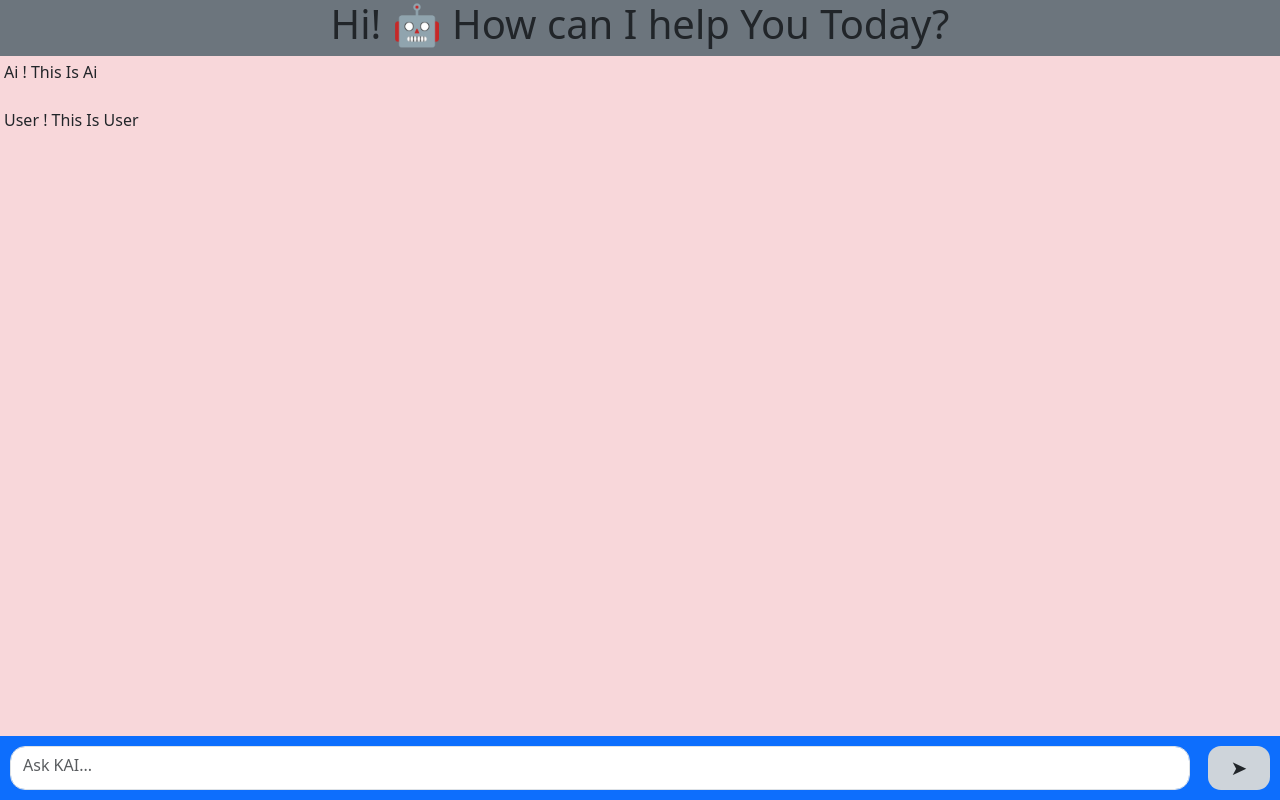
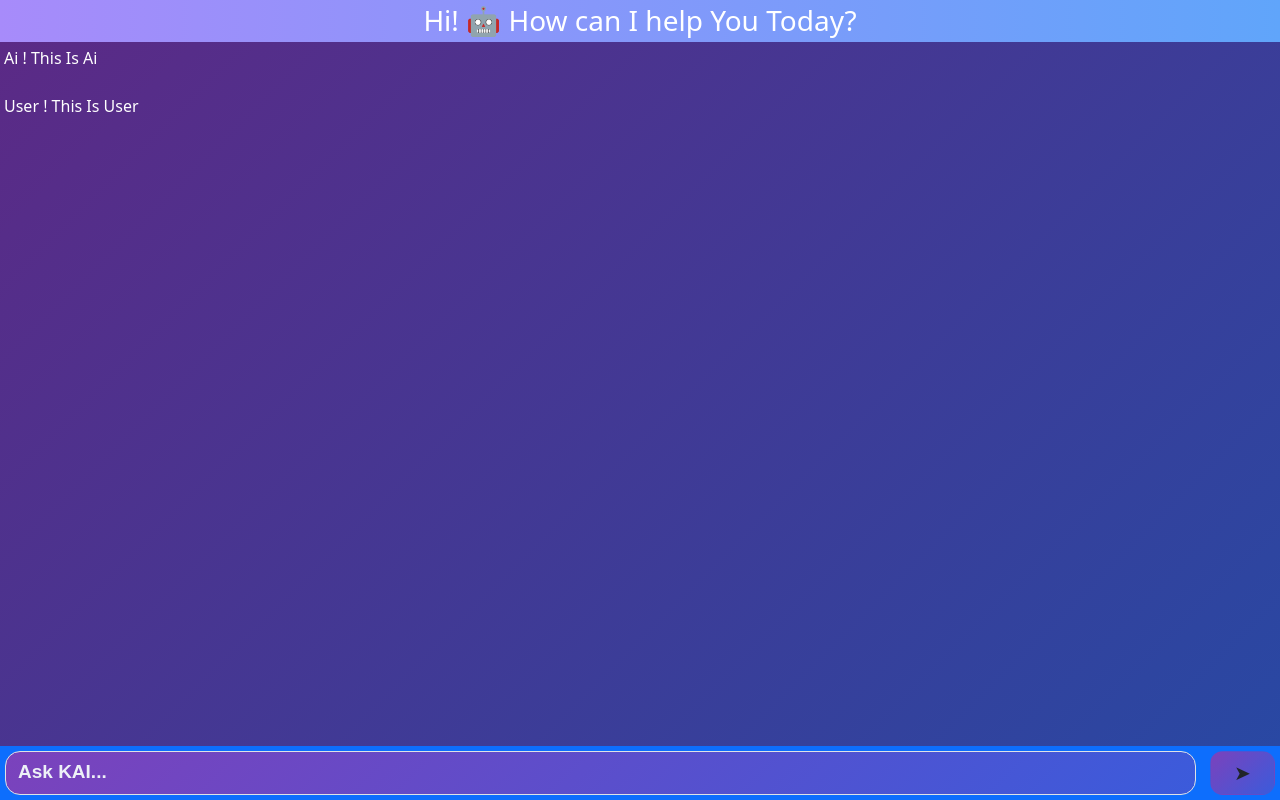
Before and after one commit to TskhupHaokip/Django_web_ptc, a Django app: page /chat/start in a window 1280 px wide. Run offline with Django 5.2, Linux system fonts and the light colour scheme.

Commit message:
Gradient applying done

```diff
--- a/chat/templates/chat/chat.html
+++ b/chat/templates/chat/chat.html
@@ -4,11 +4,11 @@
 {% block content %}
 <div class="d-flex flex-column vh-100 bg-primary">
     <!-- Greeting -->
-    <div class="d-flex justify-content-center bg-secondary">
-        <h1>Hi! 🤖 How can I help You Today?</h1>
+    <div id="greeting" class="d-flex justify-content-center align-items-center bg-secondary">
+        <h3 class="text-white m-1">Hi! 🤖 How can I help You Today?</h3>
     </div>
 
-    <div class="bubbles bg-danger-subtle flex-grow-1">
+    <div class="bubbles bg-body-tertiary flex-grow-1 overflow-y-auto ">
         <div class="ai p-1">
             <p>Ai ! This Is Ai</p>
 
@@ -19,7 +19,7 @@
         </div>
     </div>
 
-    <form class="d-flex p-0 gap-2" id="chat-form">
+    <form class="d-flex p-0 gap-1" id="chat-form">
         <textarea
             id="chatInput"
             class="form-control"
--- a/static/css/style.css
+++ b/static/css/style.css
@@ -1,22 +1,55 @@
+#greeting {
+    background: linear-gradient(90deg, #a78bfa, #60a5fa) !important;
+    background-clip: text;
+    color: transparent;
+}
+
+
 #send-btn {
     width: 65px;
     border-radius: 13px;
     margin: 5px;
     font-size: 35px;
+    flex-shrink: 0;
+    background: linear-gradient(135deg, #7B42BC, #3B5BDB) !important;
+    align-self: center;
 }
+
 #send-btn:hover {
-    background-color: #456666 !important;
+    background: linear-gradient(135deg, #8E5AC7, #4C6FFF) !important;
+    transform: translateY(-2px);
 }
 
 #chat-form {
-    margin: 5px;
+    background-color: transparent;
+
 }
 
 #chat-form textarea {
     margin: 5px;
     border-radius: 15px;
+    font-family: Arial, Helvetica, sans-serif;
+    font-size: 19px;
+    color: rgb(191, 222, 244);
+    font-weight: bold;
     field-sizing: content;
     max-height: 120px;
     resize: none;
+    background: linear-gradient(135deg, #7B42BC, #3B5BDB) !important;
 
 }
+
+#chatInput::placeholder {
+    color: #edf1f7;
+    opacity: 1;
+}
+#chat-form textarea:hover {
+    background: linear-gradient(135deg, #7C3AED 0%, #4F46E5 50%, #2563EB 100%) !important;
+    transform: translateY(-2px);
+}
+
+.bubbles {
+    /* background: linear-gradient(135deg, #351A5E, #213044); */
+    background: linear-gradient(135deg, #5b2a86, #2948a3);
+    color: #fff;
+}
```
